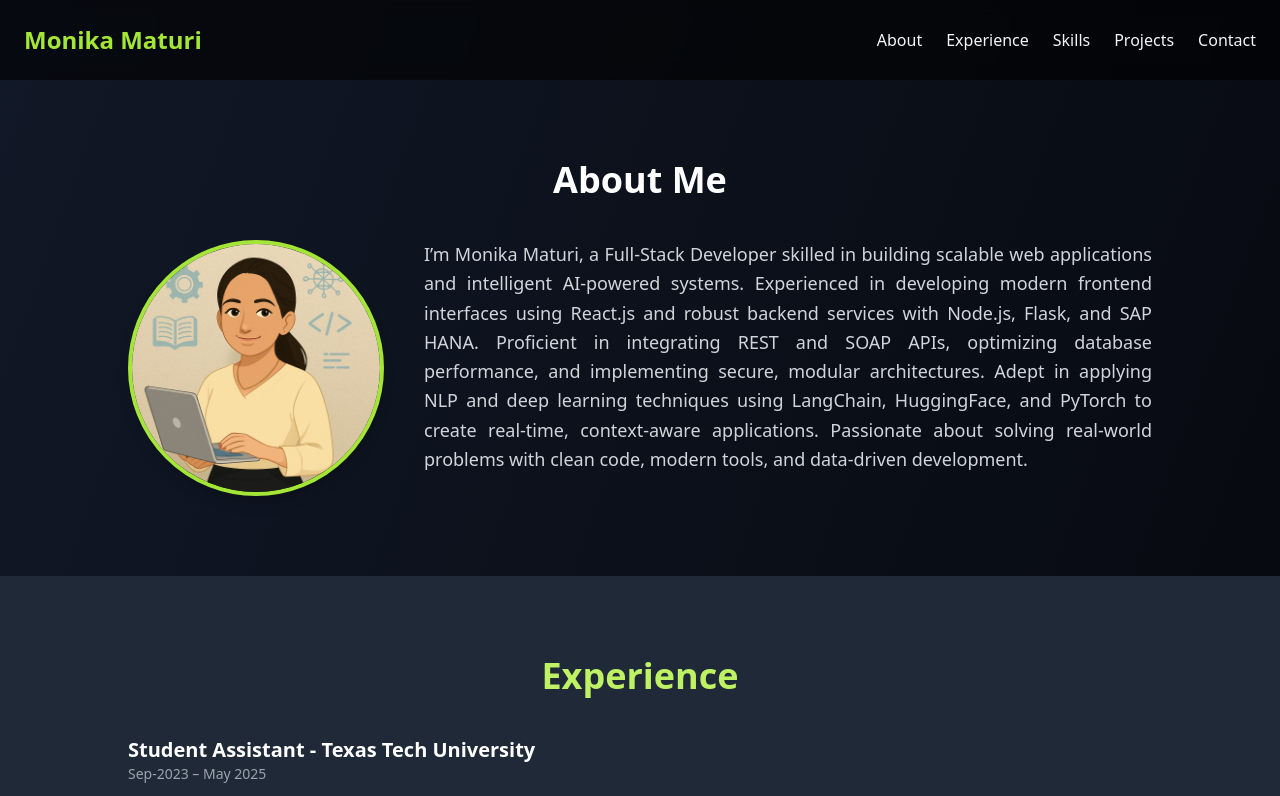
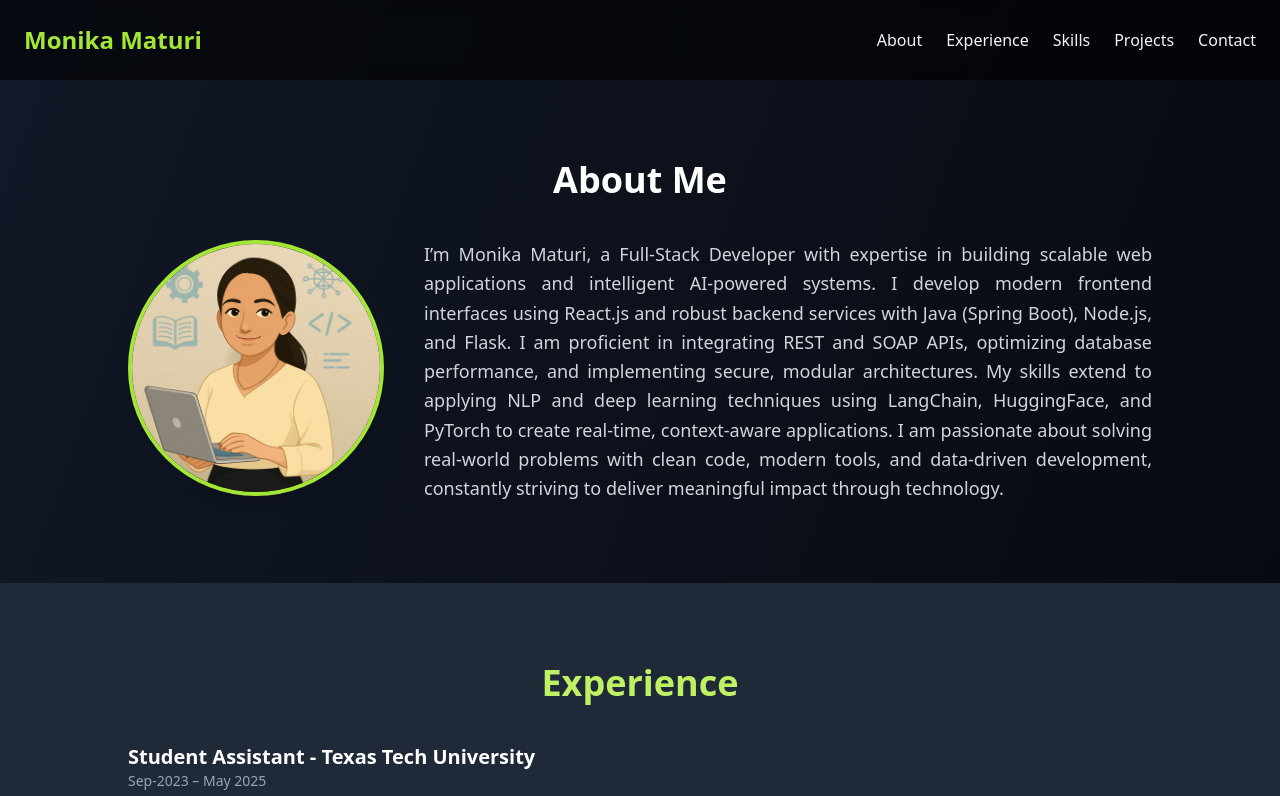
Before and after one commit to maturimonika/MyPortfolio, a React (Create React App) app: page / in a window 1280 px wide. Shown: the top 796 px of the page. Built offline with nearby package versions, Linux system fonts and the light colour scheme.

Commit message:
Update App.js

```diff
--- a/src/App.js
+++ b/src/App.js
@@ -31,11 +31,11 @@ export default function App() {
       className="w-64 h-64 rounded-full border-4 border-lime-400 object-cover shadow-lg"
     />
     <p className="text-lg text-gray-300 leading-relaxed text-justify">
-      I’m Monika Maturi, a Full-Stack Developer skilled in building scalable web applications and intelligent AI-powered systems.
-      Experienced in developing modern frontend interfaces using React.js and robust backend services with Node.js, Flask, and SAP HANA.
-      Proficient in integrating REST and SOAP APIs, optimizing database performance, and implementing secure, modular architectures.
-      Adept in applying NLP and deep learning techniques using LangChain, HuggingFace, and PyTorch to create real-time, context-aware
-      applications. Passionate about solving real-world problems with clean code, modern tools, and data-driven development.
+     I’m Monika Maturi, a Full-Stack Developer with expertise in building scalable web applications and intelligent AI-powered systems.
+      I develop modern frontend interfaces using React.js and robust backend services with Java (Spring Boot), Node.js, and Flask.
+      I am proficient in integrating REST and SOAP APIs, optimizing database performance, and implementing secure, modular architectures.
+      My skills extend to applying NLP and deep learning techniques using LangChain, HuggingFace, and PyTorch to create real-time, context-aware applications.
+      I am passionate about solving real-world problems with clean code, modern tools, and data-driven development, constantly striving to deliver meaningful impact through technology.
     </p>
   </div>
 </section>
```
